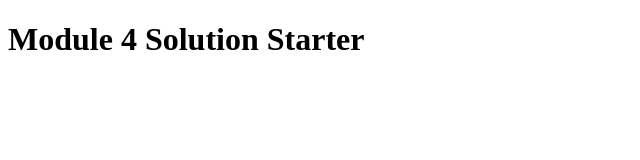
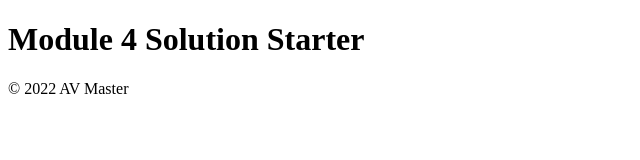
Before and after one commit to AV-Master73/jhu-exam-md4, a plain HTML site: page index.html in a window 1280 px wide. Shown: the whole page, without its empty margins (0-640 px from the left). Drawn offline with Linux system fonts and the light colour scheme.

Commit message:
Update index.html

```diff
--- a/index.html
+++ b/index.html
@@ -14,6 +14,7 @@
 
 <body>
     <h1>Module 4 Solution Starter</h1>
+    <p>&copy 2022 AV Master</p>
 </body>
 
 </html>
```
